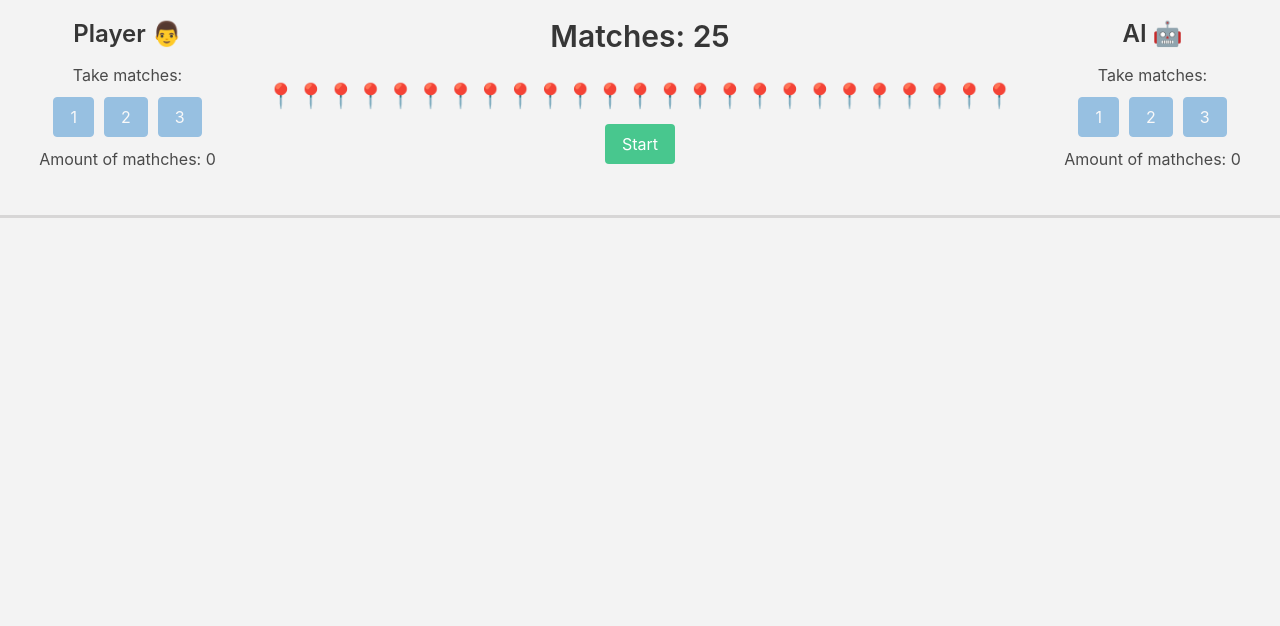
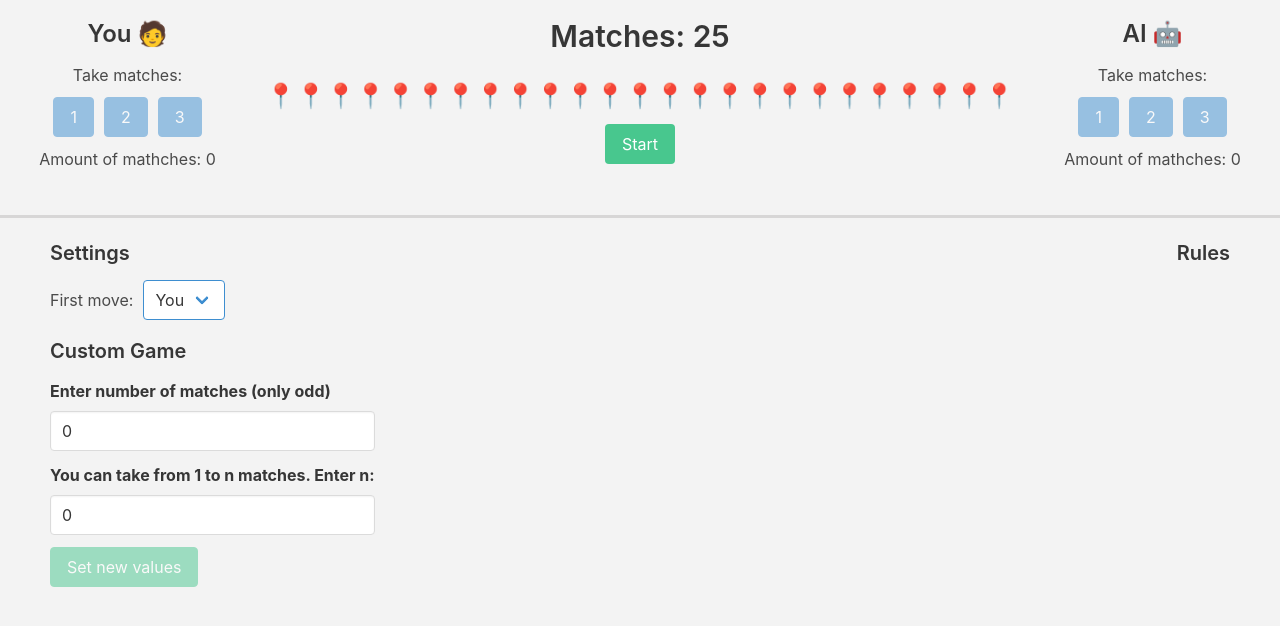
Before and after one commit to Anton-Tretiak/match-game, a React (Create React App) app: page / in a window 1280 px wide. Shown: the top 626 px of the page. Built offline with nearby package versions, Linux system fonts and the light colour scheme.

Commit message:
Create additional functionality

```diff
--- /dev/null
+++ b/src/Components/GameSettings/GameSettings.scss
@@ -0,0 +1,11 @@
+.settings {
+  &__first-move {
+    display: flex;
+    align-items: center;
+    gap: 10px;
+  }
+
+  &__custom-game {
+    margin-top: 20px;
+  }
+}
--- a/src/Components/GameSettings/GameSettings.tsx
+++ b/src/Components/GameSettings/GameSettings.tsx
@@ -1,7 +1,88 @@
-import React from 'react';
+import React, { useState } from 'react';
+import './GameSettings.scss';
 
-export const GameSettings: React.FC = () => {
+type Props = {
+  selectedStarter: string;
+  onStarterChoose: (event:  React.ChangeEvent<HTMLSelectElement>) => void;
+}
+export const GameSettings: React.FC<Props> = ({ selectedStarter, onStarterChoose }) => {
+  const [matches, setMatches] = useState(0);
+  const [matchesToTake, setMatchesToTake] = useState(0);
+
+  const handleSubmit = (event: React.FormEvent) => {
+    event.preventDefault();
+
+    // form submission logic
+    console.log('All Matches:', matches);
+    console.log('Max to take matches:', matchesToTake);
+
+    setMatches(0);
+    setMatchesToTake(0);
+  };
+
+  const isValid: boolean = (Number(matches) % 2 !== 0)
+    && (matches > 0)
+    && (matchesToTake > 0)
+    && (Number(matchesToTake) < Number(matches));
+
   return (
-    <div>Settings</div>
+    <div className='settings content'>
+      <h4 className='settings__heading'>Settings</h4>
+
+      <div className='settings__first-move'>
+        <span>First move: </span>
+
+        <div className="select is-info">
+          <select value={selectedStarter} onChange={onStarterChoose}>
+            <option>You</option>
+            <option>AI</option>
+          </select>
+        </div>
+      </div>
+
+      <div className='settings__custom-game'>
+        <h4>Custom Game</h4>
+
+        <form onSubmit={handleSubmit}>
+          <div className="field">
+            <label className="label">Enter number of matches (only odd)</label>
+            <div className="control">
+              <input
+                className="input"
+                type="number"
+                value={matches}
+                onChange={(e) => setMatches(Number(e.target.value))}
+                required
+              />
+            </div>
+          </div>
+
+          <div className="field">
+            <label className="label">You can take from 1 to n matches. Enter n:</label>
+            <div className="control">
+              <input
+                className="input"
+                type="number"
+                value={matchesToTake}
+                onChange={(e) => setMatchesToTake(Number(e.target.value))}
+                required
+              />
+            </div>
+          </div>
+
+          <div className="field">
+            <div className="control">
+              <button
+                className="button is-success"
+                type="submit"
+                disabled={!isValid}
+              >
+                Set new values
+              </button>
+            </div>
+          </div>
+        </form>
+      </div>
+    </div>
   );
 };
--- /dev/null
+++ b/src/Components/Info/Info.tsx
@@ -0,0 +1,9 @@
+import React from 'react';
+
+export const Info: React.FC = () => {
+  return (
+    <div className='info content'>
+      <h4>Rules</h4>
+    </div>
+  );
+};
--- a/src/Components/MatchGame/MatchGame.scss
+++ b/src/Components/MatchGame/MatchGame.scss
@@ -22,3 +22,9 @@
 .matches {
   margin-bottom: 10px;
 }
+
+.additional {
+  display: flex;
+  justify-content: space-between;
+  padding: 0 50px;
+}
--- a/src/Components/MatchGame/MatchGame.tsx
+++ b/src/Components/MatchGame/MatchGame.tsx
@@ -1,18 +1,21 @@
-import React, { useState } from 'react';
+import React, {useState} from 'react';
 import './MatchGame.scss';
 
 import {CurrentPlayer} from '../../Types/CurrentPlayer';
 
-import { Player } from '../Player/Player';
-import { AI } from '../AI/AI';
-import { GameEnd } from '../GameEnd/GameEnd';
-import { GameSettings } from '../GameSettings/GameSettings';
+import {Player} from '../Player/Player';
+import {AI} from '../AI/AI';
+import {GameEnd} from '../GameEnd/GameEnd';
+import {GameSettings} from '../GameSettings/GameSettings';
+import {Info} from '../Info/Info';
 
 export const MatchGame: React.FC = () => {
   const [matchesRemaining, setMatchesRemaining] = useState(25);
   const [currentPlayer, setCurrentPlayer] = useState<CurrentPlayer>(CurrentPlayer.None);
   const [playerAmount, setPlayerAmount] = useState(0);
   const [aiAmount, setAIAmount] = useState(0);
+  // settings states
+  const [selectedStarter, setSelectedStarter] = useState('You');
 
   const handleUserMove = (userMove: number) => {
     setMatchesRemaining(matchesRemaining - userMove);
@@ -24,6 +27,10 @@ export const MatchGame: React.FC = () => {
     setMatchesRemaining(matchesRemaining - aiMove);
     setAIAmount(aiAmount + aiMove);
     setCurrentPlayer(CurrentPlayer.User);
+  };
+
+  const handleStarterChoose = (event:  React.ChangeEvent<HTMLSelectElement>) => {
+    setSelectedStarter(event.target.value);
   };
 
   const renderMatches = () => {
@@ -67,7 +74,13 @@ export const MatchGame: React.FC = () => {
               {currentPlayer === CurrentPlayer.None ? (
                 <button
                   className='button is-success'
-                  onClick={() => setCurrentPlayer(CurrentPlayer.User)}
+                  onClick={() => {
+                    if (selectedStarter === 'You') {
+                      setCurrentPlayer(CurrentPlayer.User);
+                    } else {
+                      setCurrentPlayer(CurrentPlayer.AI);
+                    }
+                  }}
                 >
                   Start
                 </button>
@@ -76,7 +89,12 @@ export const MatchGame: React.FC = () => {
                   className='button is-success'
                   onClick={() => {
                     clearStates();
-                    setCurrentPlayer(CurrentPlayer.User)
+
+                    if (selectedStarter === 'You') {
+                      setCurrentPlayer(CurrentPlayer.User);
+                    } else {
+                      setCurrentPlayer(CurrentPlayer.AI);
+                    }
                   }}
                   disabled={matchesRemaining === 25}
                 >
@@ -93,6 +111,15 @@ export const MatchGame: React.FC = () => {
           onAIMove={handleAIMove}
         />
       </div>
+
+      <div className='additional'>
+        <GameSettings
+          selectedStarter={selectedStarter}
+          onStarterChoose={handleStarterChoose}
+        />
+
+        <Info />
+      </div>
     </>
   );
 }
--- a/src/Components/Player/Player.tsx
+++ b/src/Components/Player/Player.tsx
@@ -20,7 +20,7 @@ export const Player: React.FC<Props> = (
   }) => {
   return (
     <div className='player content'>
-      <h3>Player 👨</h3>
+      <h3>You 🧑</h3>
 
       <span>Take matches:</span>
 
--- a/src/index.css
+++ b/src/index.css
@@ -1,6 +1,6 @@
 body {
   margin: 0;
-  height: 100vh;
+  min-height: 100vh;
   font-family: -apple-system, BlinkMacSystemFont, 'Segoe UI', 'Roboto', 'Oxygen',
     'Ubuntu', 'Cantarell', 'Fira Sans', 'Droid Sans', 'Helvetica Neue',
     sans-serif;
```
